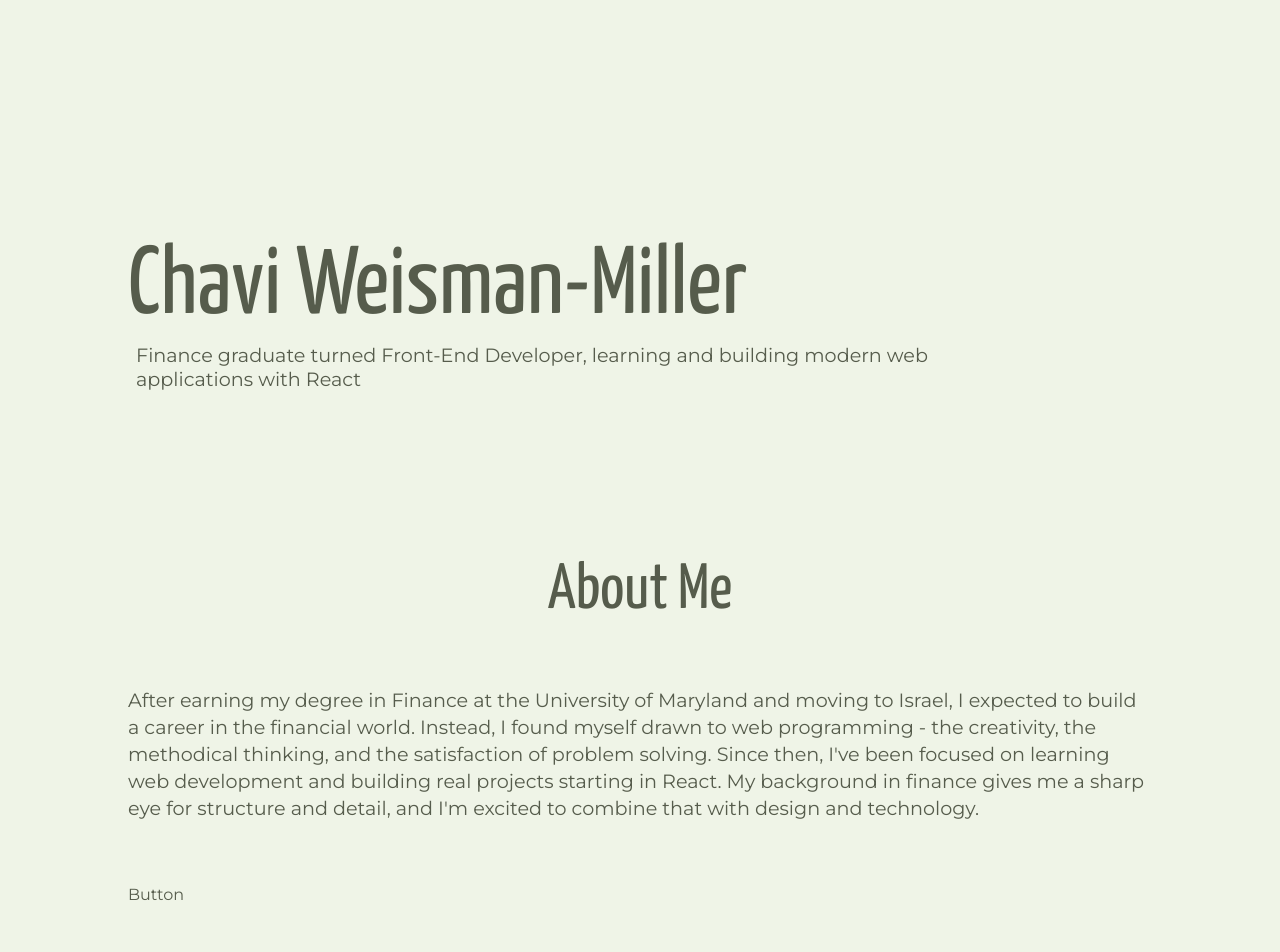
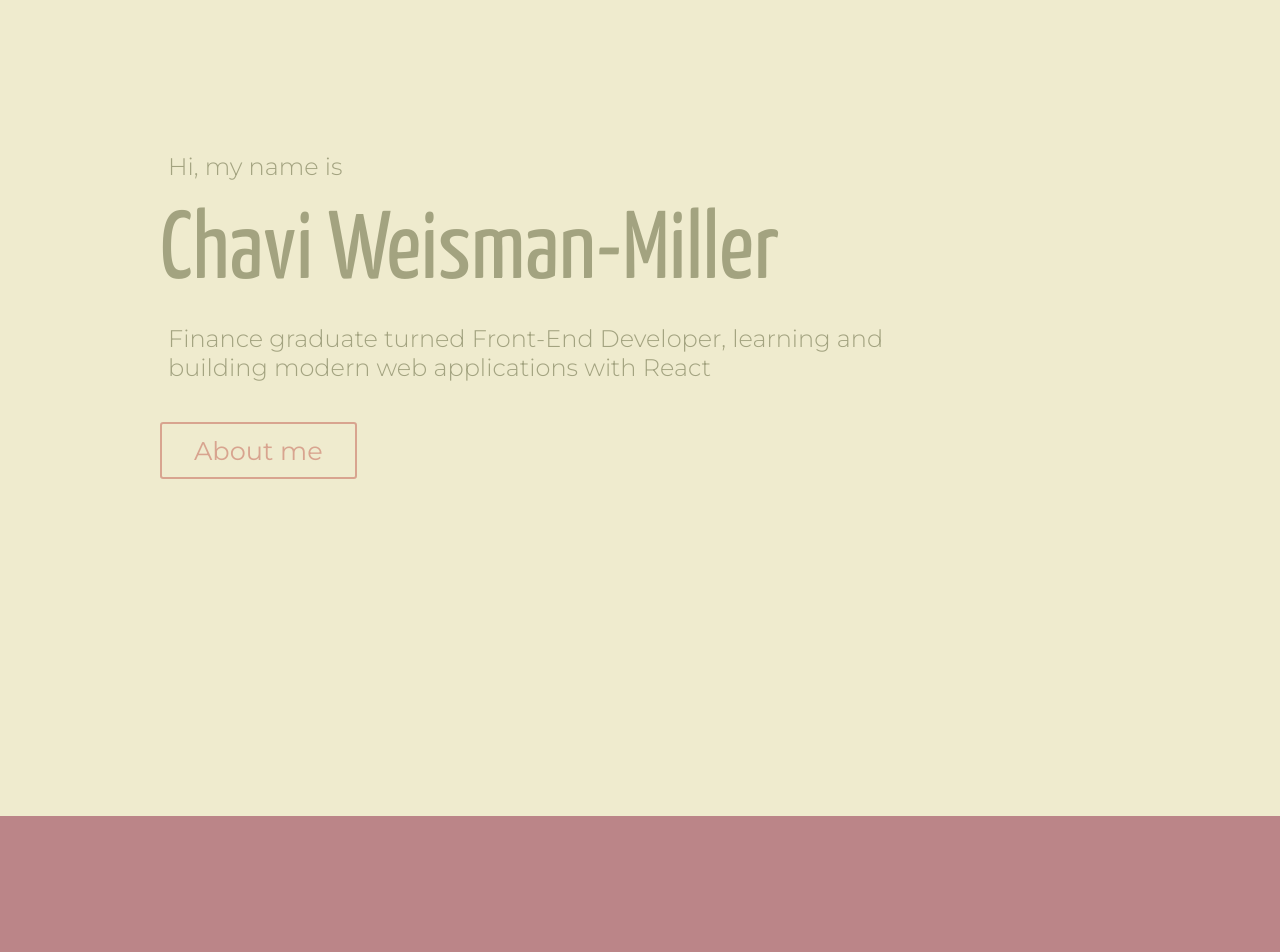
Before and after one commit to chavimiller/chavi-portfolio, a React (Vite) app: page / in a window 1280 px wide. Shown: the top 952 px of the page. Built offline with nearby package versions, Linux system fonts and the light colour scheme.

Commit message:
Finish info and design for about section

```diff
--- a/src/App.css
+++ b/src/App.css
@@ -1,6 +1,9 @@
 :root {
-  --background: #eff4e7;
-  --foreground: #565c4c;
+  --background: #EFEBCE;
+  --foreground: #A3A380;
+  --secondary-green: #D6CE93;
+  --secondary-pink:#D8A48F;
+  --accent: #BB8588;
   --max-content-width: 1280px;
   --page-padding: 2rem;
 }
@@ -42,7 +45,7 @@ h1 {
 
 .container {
   max-width: var(--max-content-width);
-  margin: 0 8rem;
+  margin: 0 10rem;
   padding: 0 var(--page-padding);
 }
 
@@ -50,22 +53,34 @@ h1 {
   padding: 2rem 0;
 }
 
+.about-section {
+  background-color: var(--accent);
+  height: 90vh;
+  padding: 3rem 10rem;
+  display: flex;
+  justify-content: center;
+  gap: 2rem;
+  flex-direction: column;
+  color: var(--background);
+}
+
 .title {
   font-family: "Yanone";
   font-size: 6rem;
-  padding-top: 7rem;
 }
 
 .bio {
-  padding: .5rem;
-  font-size: 1.2rem;
-  max-width: 800px;
+  padding: 1.5rem .5rem;
+  font-weight: 300;
+  font-size: 1.5rem;
+  max-width: 820px;
 }
 
 .intro-container {
   display: flex;
   flex-direction: column;
   padding: 6rem 0;
+  height: 70vh;
 }
 
 .about-me-title {
@@ -73,11 +88,34 @@ h1 {
   justify-content: center;
   font-family: "Yanone";
   font-size: 4rem;
+  padding-bottom: 2rem;
 }
 
 .about-me-text {
   display: flex;
-  padding: 4rem 0;
-  font-size: 1.2rem;
-  line-height: 1.4;
+  font-size: 1.4rem;
+  line-height: 1.5;
 }
+
+.btn {
+  background-color: transparent;
+  display: flex;
+  padding: .7rem 2rem;
+  width: fit-content;
+  border: solid 2px;
+  font-weight: 400;
+  font-size: 1.6rem;
+  border-radius: .2rem;
+  margin: 1rem 0;
+  cursor: pointer;
+}
+
+.btn-1 {
+  color: var(--secondary-pink);
+  border-color: var(--secondary-pink);
+}
+
+.btn-2 {
+  color: var(--secondary-green);
+  border-color: var(--secondary-green);
+}
--- a/src/components/About.jsx
+++ b/src/components/About.jsx
@@ -5,15 +5,17 @@ const About = () => {
     <>
       <div className="container section">
         <div className="intro-container">
+          <div className="bio">Hi, my name is</div>
           <h1 className="title">Chavi Weisman-Miller</h1>
 
           <div className="bio">
             Finance graduate turned Front-End Developer, learning and building
             modern web applications with React
           </div>
+          <Button text={"About me"} style={"btn btn-1"} />
         </div>
       </div>
-      <div className="container section">
+      <div className="section about-section">
         <div className="about-me-title">About Me</div>
         <div className="about-me-text">
           After earning my degree in Finance at the University of Maryland and
@@ -25,7 +27,7 @@ const About = () => {
           eye for structure and detail, and I'm excited to combine that with
           design and technology.
         </div>
-        <Button />
+        <Button text={"Portfolio"} style={"btn btn-2"} />
       </div>
     </>
   );
--- a/src/components/Button.jsx
+++ b/src/components/Button.jsx
@@ -1,7 +1,9 @@
-import React from "react";
-
-const Button = () => {
-  return <div>Button</div>;
+const Button = ({ onClick, text, style }) => {
+  return (
+    <div onClick={onClick} className={style}>
+      {text}
+    </div>
+  );
 };
 
 export default Button;
```
